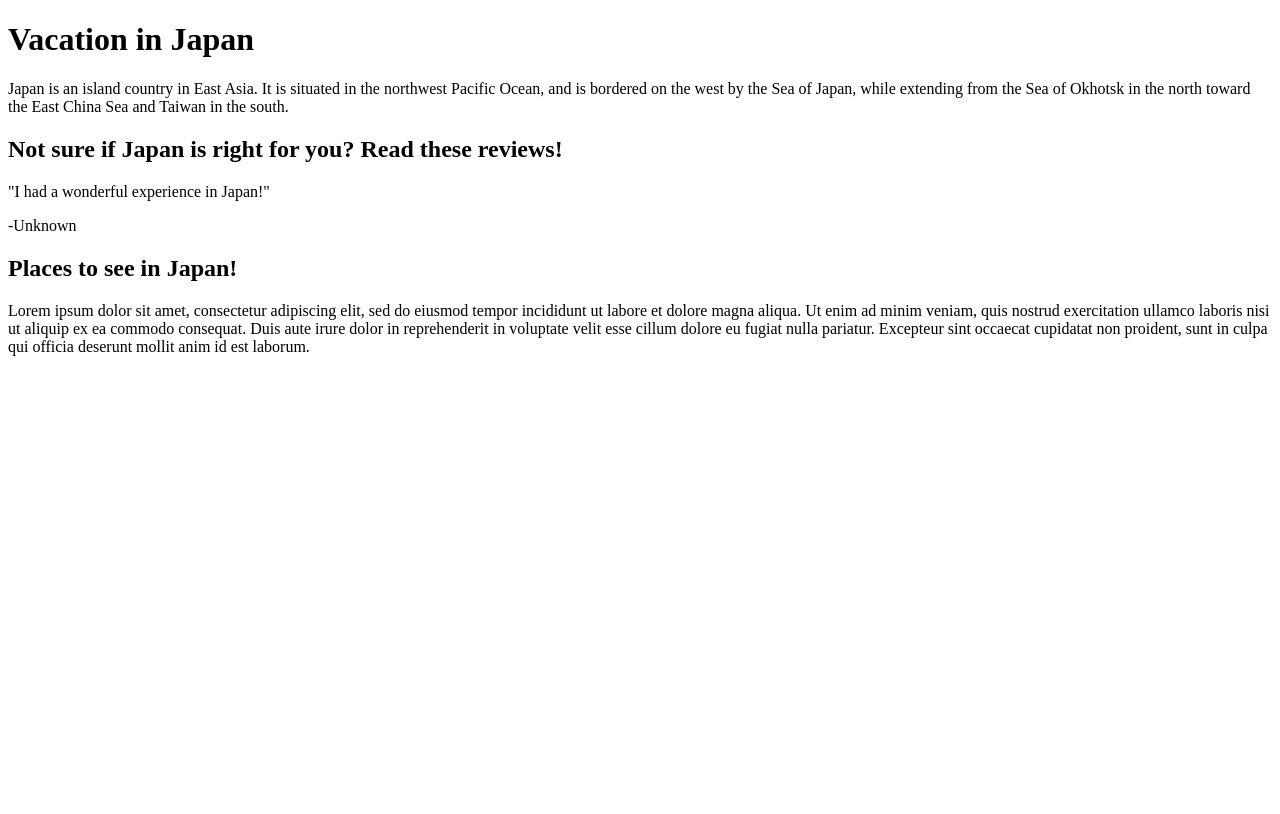
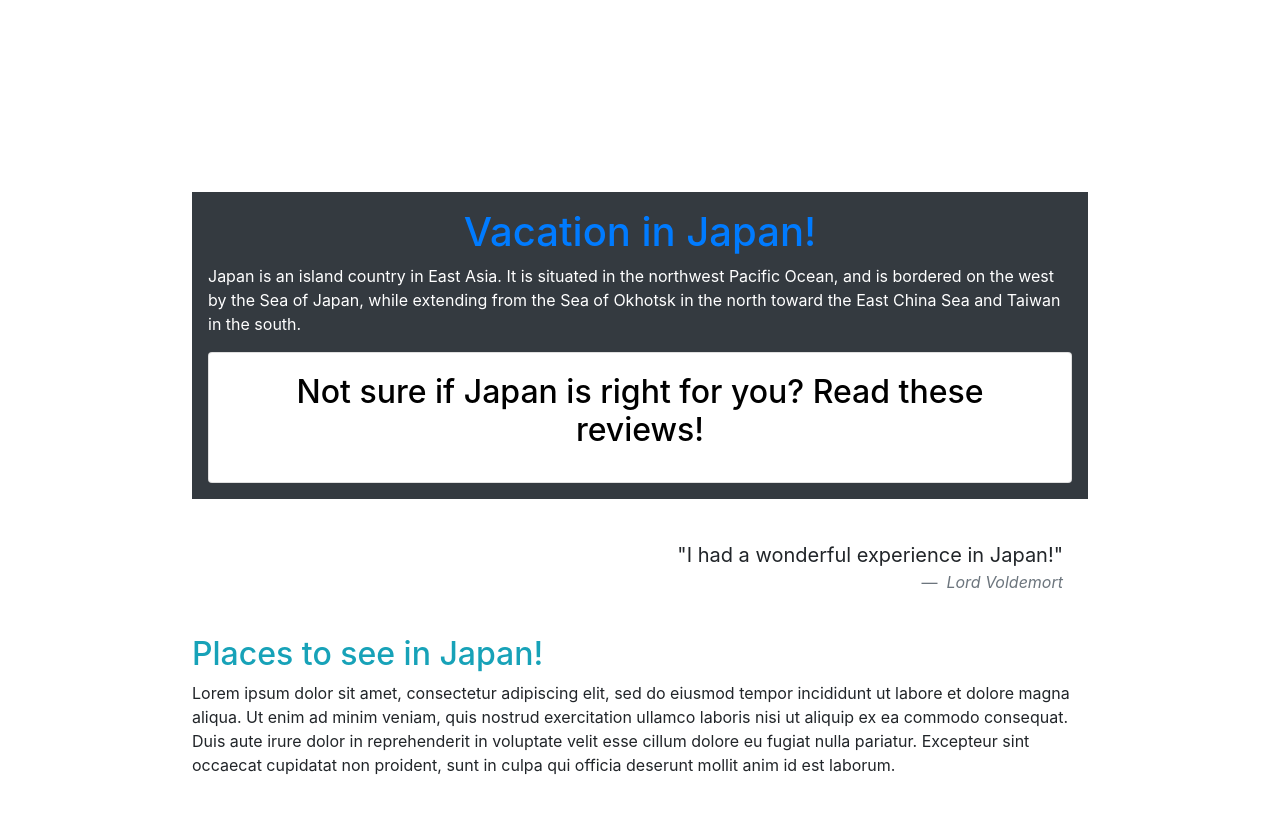
Before and after one commit to zperez0/vacation-site, a plain HTML site: page index.html in a window 1280 px wide. Drawn offline with Linux system fonts and the light colour scheme.

Commit message:
Add styles.css, card color, center font

```diff
--- /dev/null
+++ b/css/styles.css
@@ -0,0 +1,20 @@
+body {
+  margin: 15%;
+}
+
+.card-title {
+color: black;
+}
+
+.card-title {
+text-align: center;
+}
+
+h1 {
+  text-align: center;
+}
+
+.blockquote {
+  text-align: right;
+  padding: 25px;
+}
--- a/index.html
+++ b/index.html
@@ -1,22 +1,29 @@
 <!DOCTYPE html>
 <html lang="en-US">
   <head>
-    <link href="css/bootstraps.css">
     <title>Vacation Destination: Japan!</title>
+    <link rel="stylesheet" href="css/bootstrap.css" type="text/css">
+    <link rel="stylesheet" href="css/styles.css" type="text/css">
   </head>
   <body>
-    <div class="container">
-      <div class="jumbotron">
-    <h1 class="text-primary">Vacation in Japan</h1>
+
+    <div class="container p-3 my-3 bg-dark text-white">
+    <h1 class="text-primary">Vacation in Japan!</h1>
     <p>Japan is an island country in East Asia. It is situated in the northwest Pacific Ocean, and is bordered on the west by the Sea of Japan, while extending from the Sea of Okhotsk in the north toward the East China Sea and Taiwan in the south.</p>
+
+    <div class="card">
+      <div class="card-body">
+    <h2 class="card-title">Not sure if Japan is right for you? Read these reviews!</h2>
     </div>
-    <h2>Not sure if Japan is right for you? Read these reviews!</h2>
-    <blockqoute class="blockqoute">
-    <p>"I had a wonderful experience in Japan!"</p>
-    <footer class="blockqoute-footer">-Unknown</footer>
-    </blockqoute>
+  </div>
+</div>
+
+    <blockquote class="blockquote">
+    <p class="mb-0">"I had a wonderful experience in Japan!"</p>
+    <footer class="blockquote-footer"><cite title= "Sorce Title"> Lord Voldemort</cite></footer>
+    </blockquote>
+
       <h2 class="text-info">Places to see in Japan!</h2>
       <p>Lorem ipsum dolor sit amet, consectetur adipiscing elit, sed do eiusmod tempor incididunt ut labore et dolore magna aliqua. Ut enim ad minim veniam, quis nostrud exercitation ullamco laboris nisi ut aliquip ex ea commodo consequat. Duis aute irure dolor in reprehenderit in voluptate velit esse cillum dolore eu fugiat nulla pariatur. Excepteur sint occaecat cupidatat non proident, sunt in culpa qui officia deserunt mollit anim id est laborum.</p>
-   </div>
-  </body>
+</body>
 </html>
```
Also changed, not shown: index2.html (deleted).
